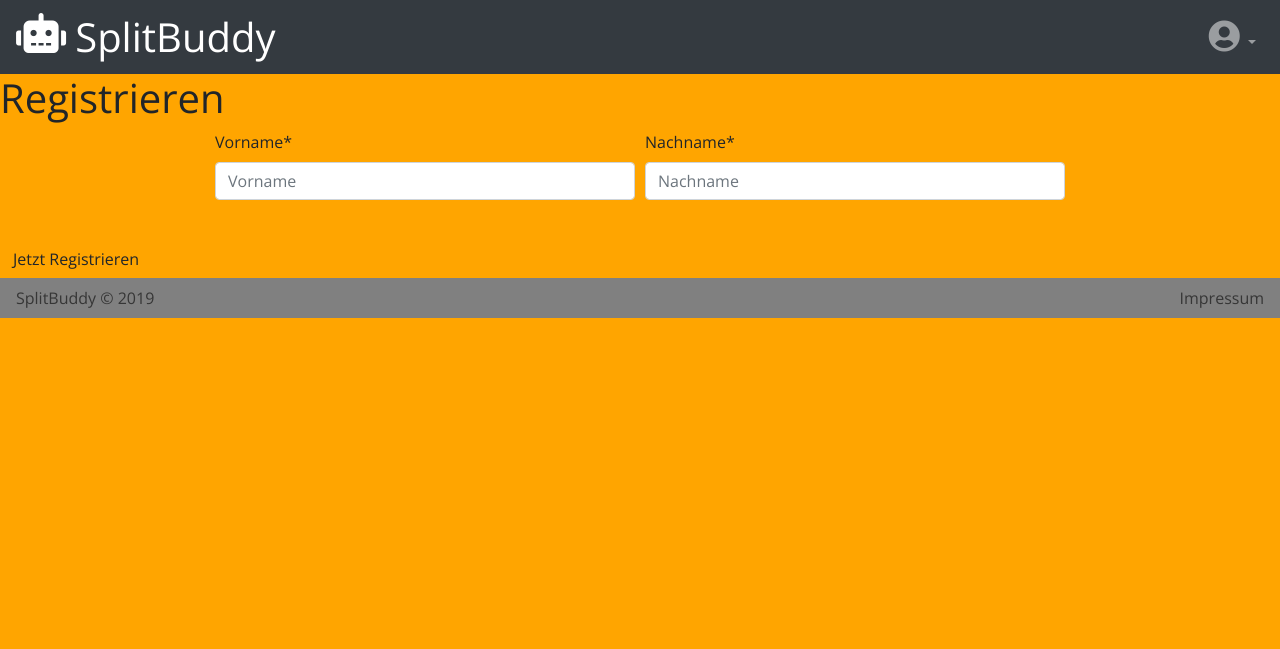
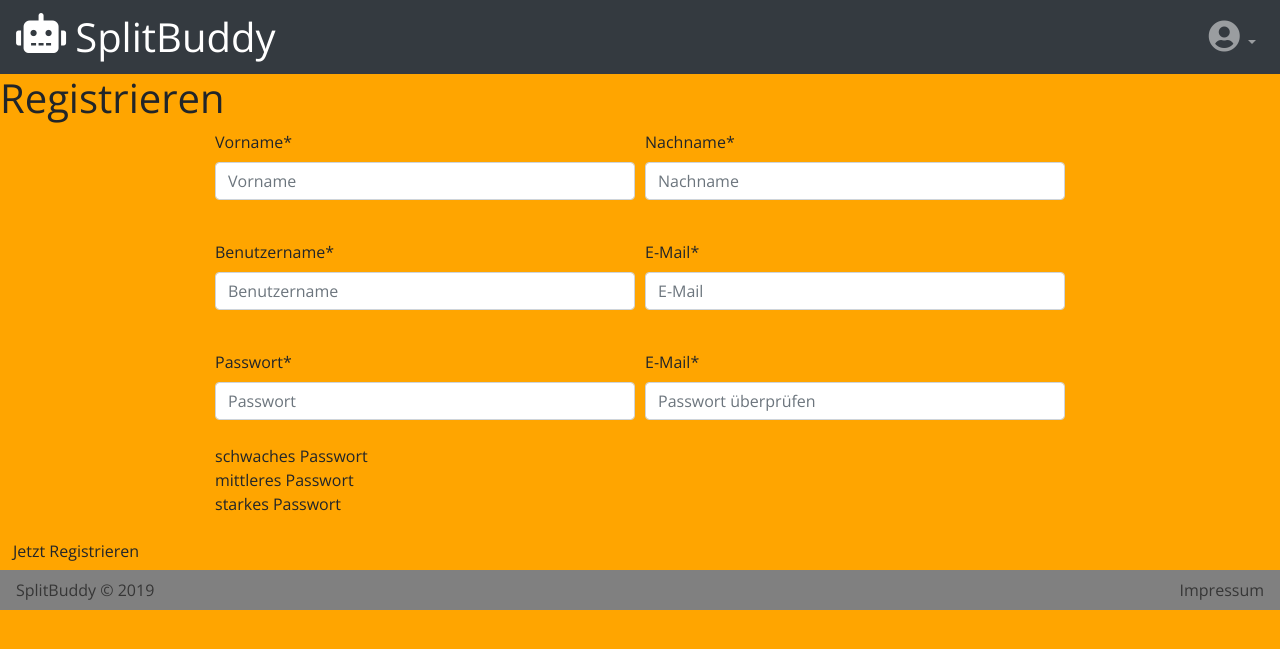
Before and after one commit to koanbockFH/SplitBuddy, a PHP site: the page made by includes/views/register.php in a window 1280 px wide. Shown: the top 649 px of the page. Run offline with PHP 8.4, Linux system fonts and the light colour scheme; the template is opened without the code that fills it, so the values that code supplies are empty; style sheets or scripts are compiled from the project's sources; some libraries are stand-ins or nearby versions.

Commit message:
register form fertig #8

```diff
--- a/includes/views/register.php
+++ b/includes/views/register.php
@@ -6,18 +6,65 @@ echo $this->header;
 
     <h1>Registrieren</h1>
     <form class="needs-validation" novalidate id="login-form">
+
         <div class="form-row justify-content-center">
+
             <div class="col-5 col-md-4 mb-3 ">
                 <label for="regFirstname" class="d-none d-md-block">Vorname*</label>
                 <input type="text" class="form-control" id="regFirstname" placeholder="Vorname" required>
                 <label id="feedbackFirstname" class="feedback"></label>
             </div>
+
             <div class="col-5 col-md-4 mb-3">
                 <label for="regLastname" class="d-none d-md-block">Nachname*</label>
                 <input type="text" class="form-control" id="regLastname" placeholder="Nachname" required>
                 <label id="feedbackFirstname" class="feedback"></label>
             </div>
+
         </div>
+
+        <div class="form-row justify-content-center">
+
+            <div class="col-5 col-md-4 mb-3 ">
+                <label for="regUser" class="d-none d-md-block">Benutzername*</label>
+                <input type="text" class="form-control" id="regFirstname" placeholder="Benutzername" required>
+                <label id="feedbackUser" class="feedback"></label>
+            </div>
+
+            <div class="col-5 col-md-4 mb-3">
+                <label for="regMail" class="d-none d-md-block">E-Mail*</label>
+                <input type="text" class="form-control" id="regMail" placeholder="E-Mail" required>
+                <label id="feedbackMail" class="feedback"></label>
+            </div>
+
+        </div>
+
+        <div class="form-row justify-content-center">
+
+            <div class="col-5 col-md-4 mb-3 ">
+                <label for="regPassword" class="d-none d-md-block">Passwort*</label>
+                <input type="text" class="form-control" id="regPassword" placeholder="Passwort" required>
+                <label id="feedbackPassword" class="feedback"></label>
+
+                <div class="passwordStrength" id="passwordWrapper">
+
+                    <div class="error feedback"></div>
+                    <div class="weak feedback">schwaches Passwort</div>
+                    <div class="moderate feedback">mittleres Passwort</div>
+                    <div class="strong feedback">starkes Passwort</div>
+
+
+                </div>
+            </div>
+
+            <div class="col-5 col-md-4 mb-3">
+                <label for="regPasswordControl" class="d-none d-md-block">E-Mail*</label>
+                <input type="text" class="form-control" id="regPasswordControl" placeholder="Passwort überprüfen" required>
+                <label id="feedbackPasswordControl" class="feedback"></label>
+            </div>
+
+        </div>
+
 
         <button type="submit" class="btn" id="submitPassword" value="Absenden">Jetzt Registrieren</button>
     </form>
```
